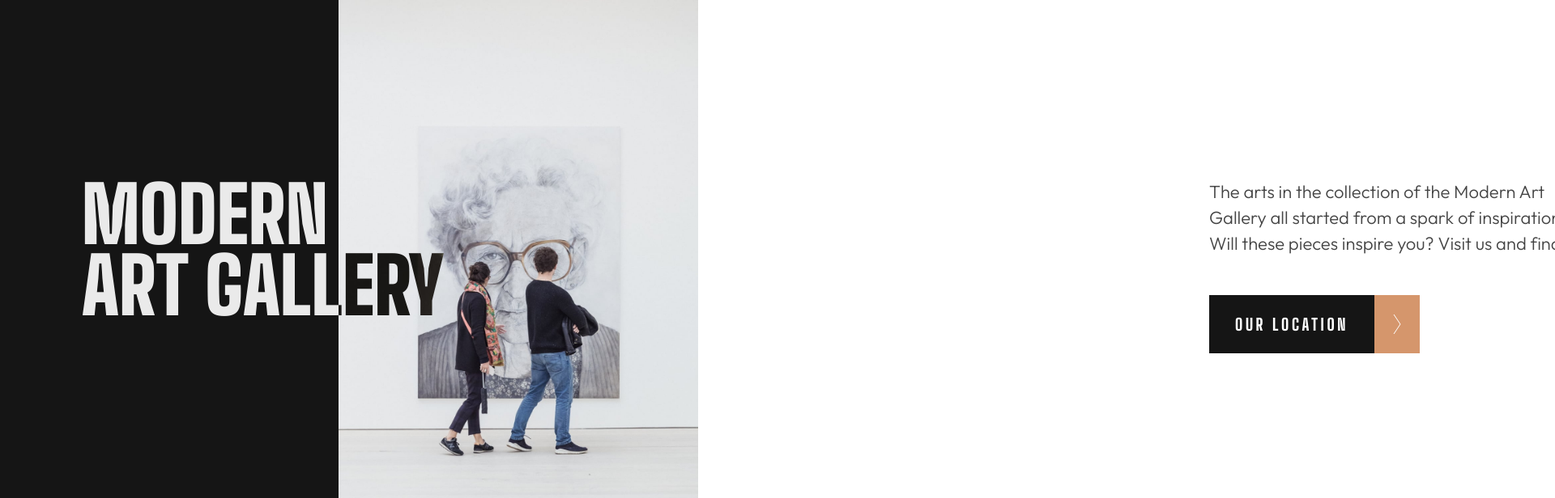
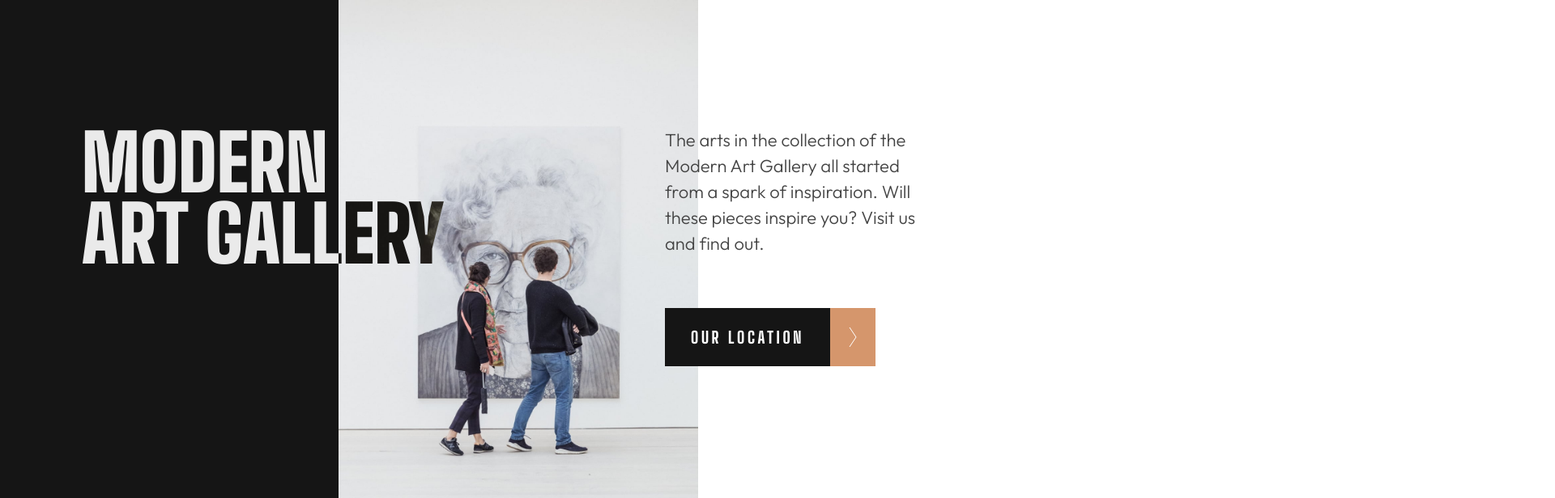
Before and after one commit to Dudeldups/FM-art-gallery-website, a React (Vite) app: page / in a window 1280 px wide. Shown: the top 616 px of the page at 81% size, 1920 px wide, since content can reach past the window. Built offline with nearby package versions, Linux system fonts and the light colour scheme.

Commit message:
fixed desktop intro grid

```diff
--- a/src/components/Button/Button.scss
+++ b/src/components/Button/Button.scss
@@ -9,11 +9,6 @@
 
   @include hoverfocus {
     transform: scale(1.05);
-  }
-
-  @include mq($bp-desktop) {
-    grid-row: 2;
-    grid-column: 30 / -1;
   }
 
   &__text {
--- a/src/components/Homepage/Homepage.scss
+++ b/src/components/Homepage/Homepage.scss
@@ -56,6 +56,13 @@
     }
   }
 
+  &__innerText {
+    @include mq($bp-tablet) {
+      grid-row: 1;
+      grid-column: 16 / span 8;
+    }
+  }
+
   &__title {
     @include mq($bp-desktop) {
       max-width: 28rem;
@@ -66,9 +73,13 @@
   }
 
   &__desc {
+    margin-bottom: 3rem;
+
     @include mq($bp-desktop) {
       grid-row: 1;
       grid-column: 30 / -1;
+
+      margin-bottom: 4rem;
     }
   }
 }
--- a/src/components/Homepage/Homepage.tsx
+++ b/src/components/Homepage/Homepage.tsx
@@ -44,12 +44,14 @@ export default function Homepage({ setIsModalShown }: HomepageProps) {
 
           <div className="intro__text">
             <h2 className="intro__title">Modern Art Gallery</h2>
-            <p className="intro__desc">
-              The arts in the collection of the Modern Art Gallery all started
-              from a spark of inspiration. Will these pieces inspire you? Visit
-              us and find out.
-            </p>
-            <Button setIsModalShown={setIsModalShown} isPrimary={true} />
+            <div className="intro__innerText">
+              <p className="intro__desc">
+                The arts in the collection of the Modern Art Gallery all started
+                from a spark of inspiration. Will these pieces inspire you?
+                Visit us and find out.
+              </p>
+              <Button setIsModalShown={setIsModalShown} isPrimary={true} />
+            </div>
           </div>
         </div>
       </header>
```
